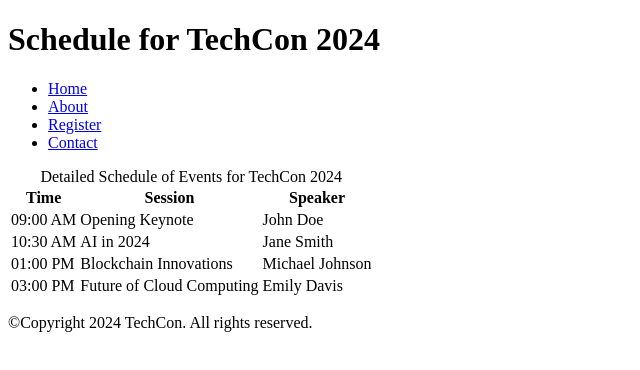
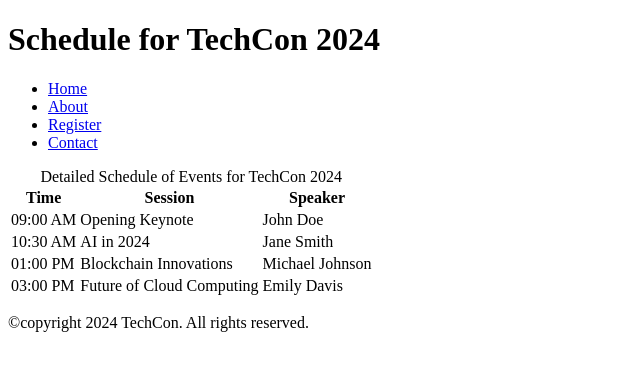
Before and after one commit to michaelmwangada/TechCon_HTML, a plain HTML site: page techcon_website/schedule.html in a window 1280 px wide. Shown: the full height of the page, 0-640 px from the left. Drawn offline with Linux system fonts and the light colour scheme.

Commit message:
Update schedule.html

```diff
--- a/techcon_website/schedule.html
+++ b/techcon_website/schedule.html
@@ -54,7 +54,7 @@
     </main>
 
     <footer>
-        <p>&copy;Copyright 2024 TechCon. All rights reserved.</p>
+        <p>&copy;copyright 2024 TechCon. All rights reserved.</p>
     </footer>
 </body>
 </html>
```
